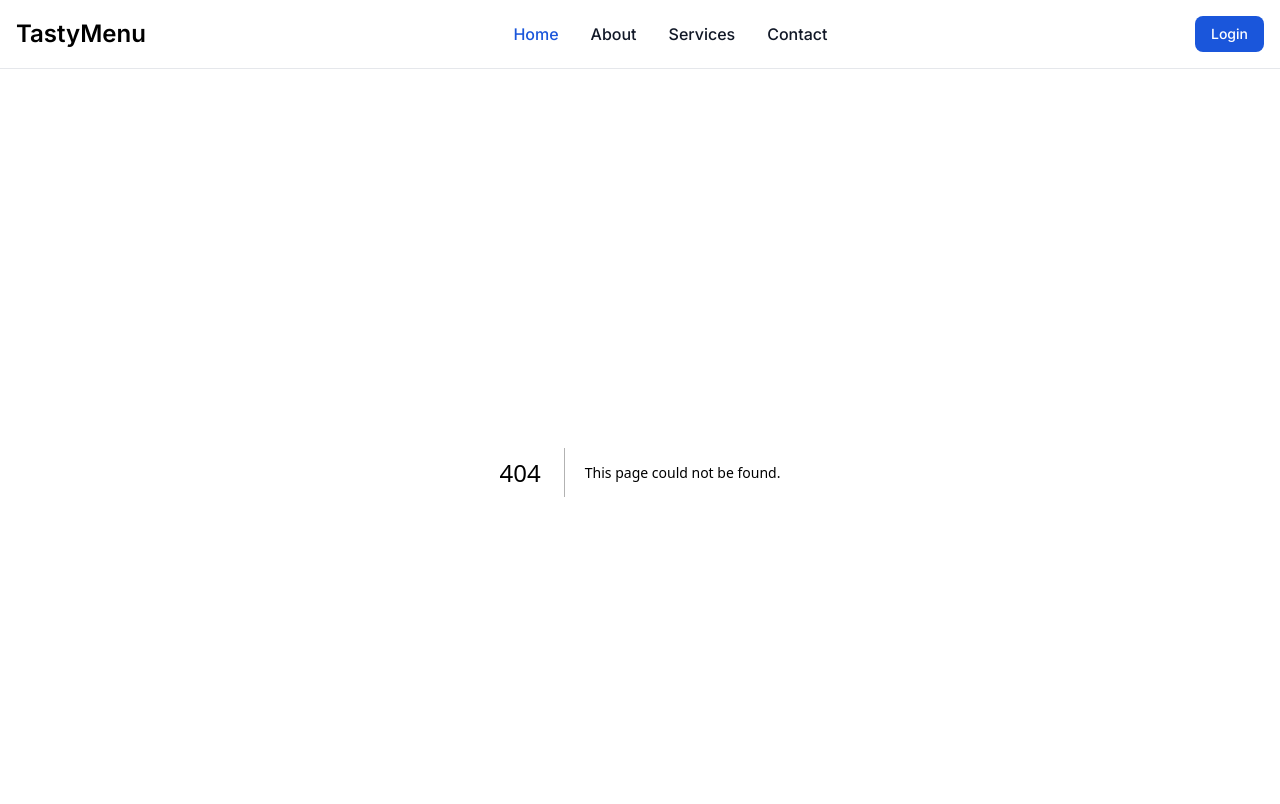
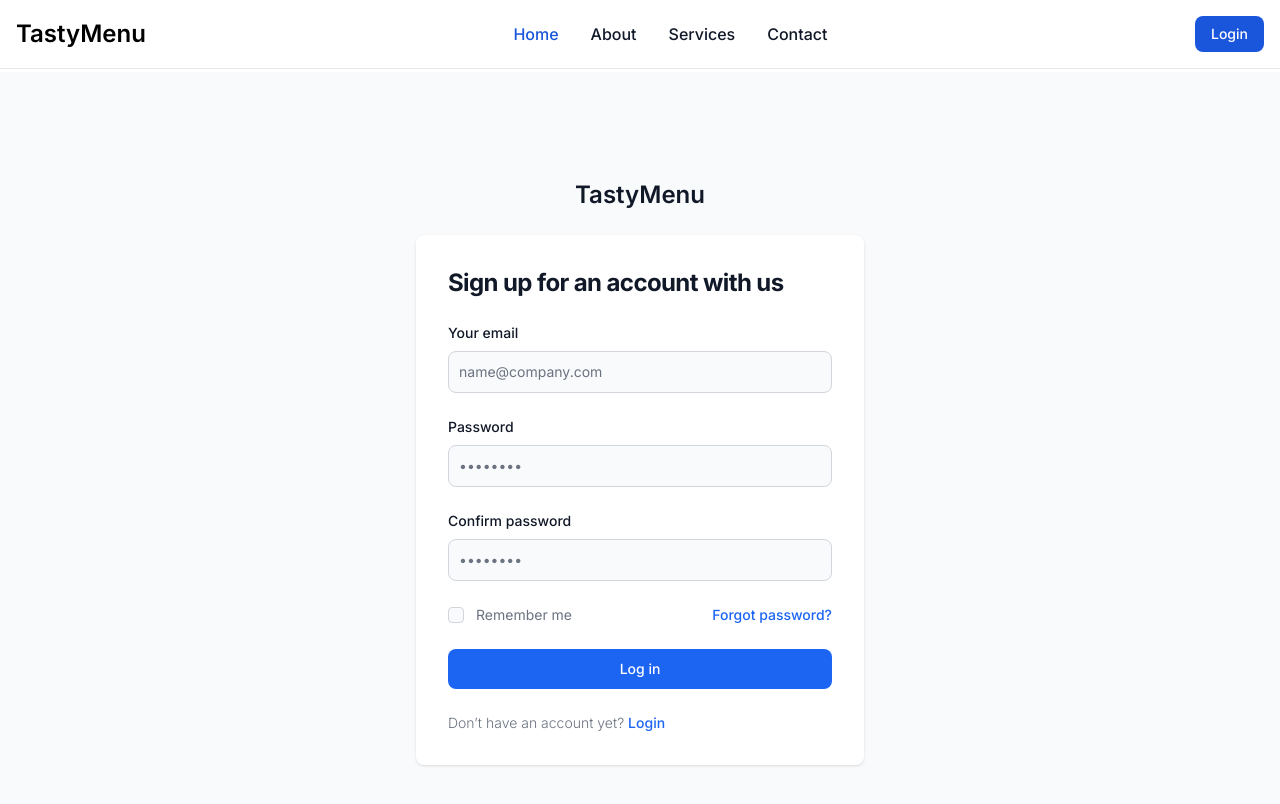
Before and after one commit to toanhminh0412/tasty-menu, a Next.js app: page /signup in a window 1280 px wide. Before the commit this address had no page. Shown: the top 804 px of the page. Built offline with nearby package versions, Linux system fonts and the light colour scheme.

Commit message:
Build frontend for login page and sign up page

```diff
--- a/src/app/components/Sidebar.tsx
+++ b/src/app/components/Sidebar.tsx
@@ -191,6 +191,11 @@ const SidebarMenuItem = ({ item, itemInd } : { item: MenuItem, itemInd: number }
     const { menuItems, setMenuItems } = useContext(MenuItemsContext);
     const [editState, setEditState] = useState<boolean>(false);
 
+    // Events on the parent element will not be triggered on the child element
+    const stopPropagation = (e: React.MouseEvent) => {
+        e.stopPropagation();
+    }
+
     const onItemNameChange = (e: React.ChangeEvent<HTMLInputElement>, itemInd: number) => {
         const newMenuItems = [...menuItems];
         newMenuItems[itemInd].name = e.target.value;
@@ -211,10 +216,10 @@ const SidebarMenuItem = ({ item, itemInd } : { item: MenuItem, itemInd: number }
 
     if (editState)
     return (
-        <li className="py-3 sm:py-4 px-2 duration-100 cursor-default">
+        <li className="py-3 sm:py-4 px-2 duration-100 cursor-default hover:bg-slate-100" onClick={() => setEditState(!editState)}>
             <form onSubmit={() => setEditState(!editState)}>
                 <div className="mb-3 text-center">
-                    <Image width={100} height={100} className="w-[100px] h-[100px] rounded-md object-cover mx-auto" src={item.image} alt="Neil image"/>
+                    <Image onClick={stopPropagation} width={100} height={100} className="w-[100px] h-[100px] rounded-md object-cover mx-auto" src={item.image} alt="Neil image"/>
                 </div>
                 <div className="mb-3">
                     <label htmlFor="item_name" className="block mb-2 text-sm font-medium text-gray-900 dark:text-white">Item name</label>
@@ -224,6 +229,7 @@ const SidebarMenuItem = ({ item, itemInd } : { item: MenuItem, itemInd: number }
                         className="bg-gray-50 border border-gray-300 text-gray-900 text-sm rounded-lg focus:ring-blue-500 focus:border-blue-500 block w-full p-2.5 dark:bg-gray-700 dark:border-gray-600 dark:placeholder-gray-400 dark:text-white dark:focus:ring-blue-500 dark:focus:border-blue-500"
                         placeholder="e.g. Fried chicken"
                         value={item.name}
+                        onClick={stopPropagation}
                         onChange={e => onItemNameChange(e, itemInd)}/>
                 </div>
                 <div className="mb-3">
@@ -234,6 +240,7 @@ const SidebarMenuItem = ({ item, itemInd } : { item: MenuItem, itemInd: number }
                         className="bg-gray-50 border border-gray-300 text-gray-900 text-sm rounded-lg focus:ring-blue-500 focus:border-blue-500 block w-full p-2.5 dark:bg-gray-700 dark:border-gray-600 dark:placeholder-gray-400 dark:text-white dark:focus:ring-blue-500 dark:focus:border-blue-500"
                         placeholder="e.g. $60.00"
                         value={item.price.toFixed(2)}
+                        onClick={stopPropagation}
                         onChange={e => onItemPriceChange(e, itemInd)}/>
                 </div>
                 <div className="mb-3">
@@ -243,6 +250,7 @@ const SidebarMenuItem = ({ item, itemInd } : { item: MenuItem, itemInd: number }
                         rows={4}
                         className="block p-2.5 w-full text-sm text-gray-900 bg-gray-50 rounded-lg border border-gray-300 focus:ring-blue-500 focus:border-blue-500 dark:bg-gray-700 dark:border-gray-600 dark:placeholder-gray-400 dark:text-white dark:focus:ring-blue-500 dark:focus:border-blue-500"
                         placeholder="Briefly describe your food..."
+                        onClick={stopPropagation}
                         onChange={e => onItemDescriptionChange(e, itemInd)}>
                     {item.description}
                     </textarea>
--- a/src/app/layout.tsx
+++ b/src/app/layout.tsx
@@ -1,3 +1,4 @@
+import Link from "next/link";
 import type { Metadata } from "next";
 import { Inter } from "next/font/google";
 import "./globals.css";
@@ -21,14 +22,15 @@ export default function RootLayout({
         <link rel="stylesheet" href="https://cdnjs.cloudflare.com/ajax/libs/font-awesome/6.5.1/css/all.min.css" integrity="sha512-DTOQO9RWCH3ppGqcWaEA1BIZOC6xxalwEsw9c2QQeAIftl+Vegovlnee1c9QX4TctnWMn13TZye+giMm8e2LwA==" crossOrigin="anonymous" referrerPolicy="no-referrer" />
       </head>
       <body className={inter.className}>
+
+        {/* Navbar */}
         <nav className="bg-white dark:bg-gray-900 fixed w-full z-20 top-0 start-0 border-b border-gray-200 dark:border-gray-600">
           <div className="max-w-screen-xl flex flex-wrap items-center justify-between mx-auto p-4">
-          <a href="https://flowbite.com/" className="flex items-center space-x-3 rtl:space-x-reverse">
-              {/* <img src="https://flowbite.com/docs/images/logo.svg" className="h-8" alt="Flowbite Logo"> */}
+          <Link href="/" className="flex items-center space-x-3 rtl:space-x-reverse">
               <span className="self-center text-2xl font-semibold whitespace-nowrap dark:text-white">TastyMenu</span>
-          </a>
+          </Link>
           <div className="flex md:order-2 space-x-3 md:space-x-0 rtl:space-x-reverse">
-              <button type="button" className="text-white bg-blue-700 hover:bg-blue-800 focus:ring-4 focus:outline-none focus:ring-blue-300 font-medium rounded-lg text-sm px-4 py-2 text-center dark:bg-blue-600 dark:hover:bg-blue-700 dark:focus:ring-blue-800">Login</button>
+              <Link href="/login" className="text-white bg-blue-700 hover:bg-blue-800 focus:ring-4 focus:outline-none focus:ring-blue-300 font-medium rounded-lg text-sm px-4 py-2 text-center dark:bg-blue-600 dark:hover:bg-blue-700 dark:focus:ring-blue-800">Login</Link>
               <button data-collapse-toggle="navbar-sticky" type="button" className="inline-flex items-center p-2 w-10 h-10 justify-center text-sm text-gray-500 rounded-lg md:hidden hover:bg-gray-100 focus:outline-none focus:ring-2 focus:ring-gray-200 dark:text-gray-400 dark:hover:bg-gray-700 dark:focus:ring-gray-600" aria-controls="navbar-sticky" aria-expanded="false">
                 <span className="sr-only">Open main menu</span>
                 <svg className="w-5 h-5" aria-hidden="true" xmlns="http://www.w3.org/2000/svg" fill="none" viewBox="0 0 17 14">
@@ -39,21 +41,22 @@ export default function RootLayout({
           <div className="items-center justify-between hidden w-full md:flex md:w-auto md:order-1" id="navbar-sticky">
             <ul className="flex flex-col p-4 md:p-0 mt-4 font-medium border border-gray-100 rounded-lg bg-gray-50 md:space-x-8 rtl:space-x-reverse md:flex-row md:mt-0 md:border-0 md:bg-white dark:bg-gray-800 md:dark:bg-gray-900 dark:border-gray-700">
               <li>
-                <a href="#" className="block py-2 px-3 text-white bg-blue-700 rounded md:bg-transparent md:text-blue-700 md:p-0 md:dark:text-blue-500" aria-current="page">Home</a>
+                <Link href="#" className="block py-2 px-3 text-white bg-blue-700 rounded md:bg-transparent md:text-blue-700 md:p-0 md:dark:text-blue-500" aria-current="page">Home</Link>
               </li>
               <li>
-                <a href="#" className="block py-2 px-3 text-gray-900 rounded hover:bg-gray-100 md:hover:bg-transparent md:hover:text-blue-700 md:p-0 md:dark:hover:text-blue-500 dark:text-white dark:hover:bg-gray-700 dark:hover:text-white md:dark:hover:bg-transparent dark:border-gray-700">About</a>
+                <Link href="#" className="block py-2 px-3 text-gray-900 rounded hover:bg-gray-100 md:hover:bg-transparent md:hover:text-blue-700 md:p-0 md:dark:hover:text-blue-500 dark:text-white dark:hover:bg-gray-700 dark:hover:text-white md:dark:hover:bg-transparent dark:border-gray-700">About</Link>
               </li>
               <li>
-                <a href="#" className="block py-2 px-3 text-gray-900 rounded hover:bg-gray-100 md:hover:bg-transparent md:hover:text-blue-700 md:p-0 md:dark:hover:text-blue-500 dark:text-white dark:hover:bg-gray-700 dark:hover:text-white md:dark:hover:bg-transparent dark:border-gray-700">Services</a>
+                <Link href="#" className="block py-2 px-3 text-gray-900 rounded hover:bg-gray-100 md:hover:bg-transparent md:hover:text-blue-700 md:p-0 md:dark:hover:text-blue-500 dark:text-white dark:hover:bg-gray-700 dark:hover:text-white md:dark:hover:bg-transparent dark:border-gray-700">Services</Link>
               </li>
               <li>
-                <a href="#" className="block py-2 px-3 text-gray-900 rounded hover:bg-gray-100 md:hover:bg-transparent md:hover:text-blue-700 md:p-0 md:dark:hover:text-blue-500 dark:text-white dark:hover:bg-gray-700 dark:hover:text-white md:dark:hover:bg-transparent dark:border-gray-700">Contact</a>
+                <Link href="#" className="block py-2 px-3 text-gray-900 rounded hover:bg-gray-100 md:hover:bg-transparent md:hover:text-blue-700 md:p-0 md:dark:hover:text-blue-500 dark:text-white dark:hover:bg-gray-700 dark:hover:text-white md:dark:hover:bg-transparent dark:border-gray-700">Contact</Link>
               </li>
             </ul>
           </div>
           </div>
         </nav>
+
         <main className="pt-18 bg-white min-w-screen min-h-screen">
           {children}
         </main>
--- /dev/null
+++ b/src/app/login/page.tsx
@@ -0,0 +1,45 @@
+import Link from "next/link";
+
+export default function LoginPage() {
+    return (
+    <section className="bg-gray-50 dark:bg-gray-900">
+        <div className="flex flex-col items-center justify-center px-6 py-8 mx-auto md:h-screen lg:py-0">
+            <Link href="/" className="flex items-center mb-6 text-2xl font-semibold text-gray-900 dark:text-white">
+                TastyMenu
+            </Link>
+            <div className="w-full bg-white rounded-lg shadow dark:border md:mt-0 sm:max-w-md xl:p-0 dark:bg-gray-800 dark:border-gray-700">
+                <div className="p-6 space-y-4 md:space-y-6 sm:p-8">
+                    <h1 className="text-xl font-bold leading-tight tracking-tight text-gray-900 md:text-2xl dark:text-white">
+                        Log in to your account
+                    </h1>
+                    <form className="space-y-4 md:space-y-6" action="#">
+                        <div>
+                            <label htmlFor="email" className="block mb-2 text-sm font-medium text-gray-900 dark:text-white">Your email</label>
+                            <input type="email" name="email" id="email" className="bg-gray-50 border border-gray-300 text-gray-900 sm:text-sm rounded-lg focus:ring-primary-600 focus:border-primary-600 block w-full p-2.5 dark:bg-gray-700 dark:border-gray-600 dark:placeholder-gray-400 dark:text-white dark:focus:ring-blue-500 dark:focus:border-blue-500" placeholder="name@company.com" required/>
+                        </div>
+                        <div>
+                            <label htmlFor="password" className="block mb-2 text-sm font-medium text-gray-900 dark:text-white">Password</label>
+                            <input type="password" name="password" id="password" placeholder="••••••••" className="bg-gray-50 border border-gray-300 text-gray-900 sm:text-sm rounded-lg focus:ring-primary-600 focus:border-primary-600 block w-full p-2.5 dark:bg-gray-700 dark:border-gray-600 dark:placeholder-gray-400 dark:text-white dark:focus:ring-blue-500 dark:focus:border-blue-500" required/>
+                        </div>
+                        <div className="flex items-center justify-between">
+                            <div className="flex items-start">
+                                <div className="flex items-center h-5">
+                                <input id="remember" aria-describedby="remember" type="checkbox" className="w-4 h-4 border border-gray-300 rounded bg-gray-50 focus:ring-3 focus:ring-primary-300 dark:bg-gray-700 dark:border-gray-600 dark:focus:ring-primary-600 dark:ring-offset-gray-800" required/>
+                                </div>
+                                <div className="ml-3 text-sm">
+                                <label htmlFor="remember" className="text-gray-500 dark:text-gray-300">Remember me</label>
+                                </div>
+                            </div>
+                            <Link href="#" className="text-sm font-medium text-blue-600 hover:underline dark:text-blue-500">Forgot password?</Link>
+                        </div>
+                        <button type="submit" className="w-full text-white bg-blue-600 hover:bg-blue-700 focus:ring-4 focus:outline-none focus:ring-primary-300 font-medium rounded-lg text-sm px-5 py-2.5 text-center dark:bg-blue-600 dark:hover:bg-blue-700 dark:focus:ring-primary-800">Log in</button>
+                        <p className="text-sm font-light text-gray-500 dark:text-gray-400">
+                            Don’t have an account yet? <Link href="/signup" className="font-medium text-blue-600 hover:underline dark:text-blue-500">Sign up</Link>
+                        </p>
+                    </form>
+                </div>
+            </div>
+        </div>
+    </section>
+    );
+}
--- a/src/app/page.tsx
+++ b/src/app/page.tsx
@@ -1,5 +1,5 @@
 import MenuEditor from "./components/MenuEditor";
 
 export default function Home() {
-  return <MenuEditor/>;
+    return <MenuEditor/>;
 }
--- /dev/null
+++ b/src/app/signup/page.tsx
@@ -0,0 +1,49 @@
+import Link from "next/link";
+
+export default function SignupPage() {
+    return (
+    <section className="bg-gray-50 dark:bg-gray-900">
+        <div className="flex flex-col items-center justify-center px-6 py-8 mx-auto md:h-screen lg:py-0">
+            <Link href="/" className="flex items-center mb-6 text-2xl font-semibold text-gray-900 dark:text-white">
+                TastyMenu
+            </Link>
+            <div className="w-full bg-white rounded-lg shadow dark:border md:mt-0 sm:max-w-md xl:p-0 dark:bg-gray-800 dark:border-gray-700">
+                <div className="p-6 space-y-4 md:space-y-6 sm:p-8">
+                    <h1 className="text-xl font-bold leading-tight tracking-tight text-gray-900 md:text-2xl dark:text-white">
+                        Sign up for an account with us
+                    </h1>
+                    <form className="space-y-4 md:space-y-6" action="#">
+                        <div>
+                            <label htmlFor="email" className="block mb-2 text-sm font-medium text-gray-900 dark:text-white">Your email</label>
+                            <input type="email" name="email" id="email" className="bg-gray-50 border border-gray-300 text-gray-900 sm:text-sm rounded-lg focus:ring-primary-600 focus:border-primary-600 block w-full p-2.5 dark:bg-gray-700 dark:border-gray-600 dark:placeholder-gray-400 dark:text-white dark:focus:ring-blue-500 dark:focus:border-blue-500" placeholder="name@company.com" required/>
+                        </div>
+                        <div>
+                            <label htmlFor="password" className="block mb-2 text-sm font-medium text-gray-900 dark:text-white">Password</label>
+                            <input type="password" name="password" id="password" placeholder="••••••••" className="bg-gray-50 border border-gray-300 text-gray-900 sm:text-sm rounded-lg focus:ring-primary-600 focus:border-primary-600 block w-full p-2.5 dark:bg-gray-700 dark:border-gray-600 dark:placeholder-gray-400 dark:text-white dark:focus:ring-blue-500 dark:focus:border-blue-500" required/>
+                        </div>
+                        <div>
+                            <label htmlFor="confirm_password" className="block mb-2 text-sm font-medium text-gray-900 dark:text-white">Confirm password</label>
+                            <input type="confirm_password" name="confirm_password" id="confirm_password" placeholder="••••••••" className="bg-gray-50 border border-gray-300 text-gray-900 sm:text-sm rounded-lg focus:ring-primary-600 focus:border-primary-600 block w-full p-2.5 dark:bg-gray-700 dark:border-gray-600 dark:placeholder-gray-400 dark:text-white dark:focus:ring-blue-500 dark:focus:border-blue-500" required/>
+                        </div>
+                        <div className="flex items-center justify-between">
+                            <div className="flex items-start">
+                                <div className="flex items-center h-5">
+                                <input id="remember" aria-describedby="remember" type="checkbox" className="w-4 h-4 border border-gray-300 rounded bg-gray-50 focus:ring-3 focus:ring-primary-300 dark:bg-gray-700 dark:border-gray-600 dark:focus:ring-primary-600 dark:ring-offset-gray-800" required/>
+                                </div>
+                                <div className="ml-3 text-sm">
+                                <label htmlFor="remember" className="text-gray-500 dark:text-gray-300">Remember me</label>
+                                </div>
+                            </div>
+                            <Link href="#" className="text-sm font-medium text-blue-600 hover:underline dark:text-blue-500">Forgot password?</Link>
+                        </div>
+                        <button type="submit" className="w-full text-white bg-blue-600 hover:bg-blue-700 focus:ring-4 focus:outline-none focus:ring-primary-300 font-medium rounded-lg text-sm px-5 py-2.5 text-center dark:bg-blue-600 dark:hover:bg-blue-700 dark:focus:ring-primary-800">Log in</button>
+                        <p className="text-sm font-light text-gray-500 dark:text-gray-400">
+                            Don’t have an account yet? <Link href="/login" className="font-medium text-blue-600 hover:underline dark:text-blue-500">Login</Link>
+                        </p>
+                    </form>
+                </div>
+            </div>
+        </div>
+    </section>
+    );
+}
```
